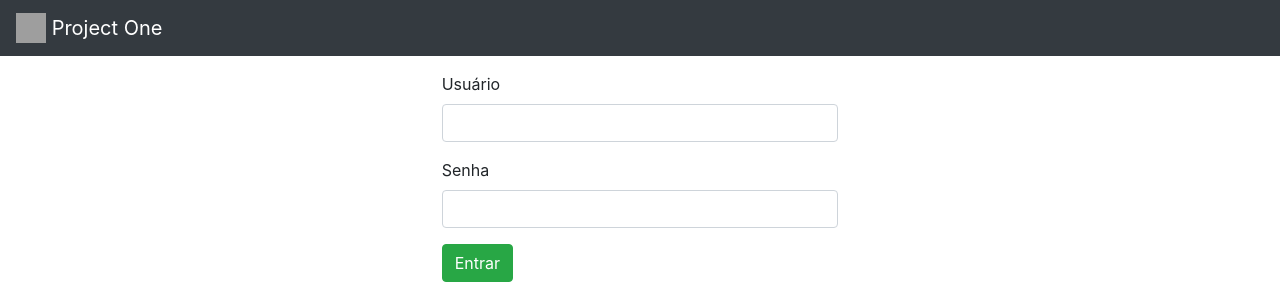
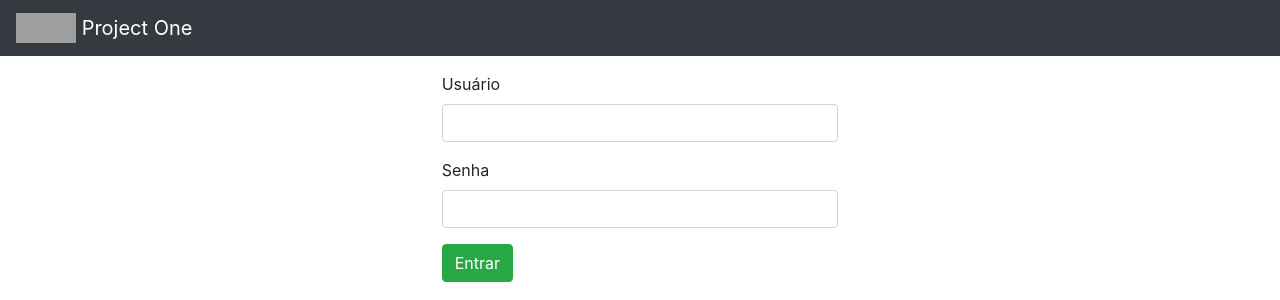
Before and after one commit to bruno-menslin/projectone, a PHP site: page /index.php in a window 1280 px wide. Shown: the top 300 px of the page. Run offline with PHP 8.4, Linux system fonts and the light colour scheme; grey boxes are pictures that could not be loaded.

Commit message:
UPD: index.php - logo navbar

```diff
--- a/index.php
+++ b/index.php
@@ -15,7 +15,7 @@
         <header>
             <nav class="navbar navbar-dark bg-dark">
                 <a class="navbar-brand" href="#">
-                    <img src="/docs/4.5/assets/brand/bootstrap-solid.svg" width="30" height="30" class="d-inline-block align-top" alt="" loading="lazy">
+                    <img src="https://logodownload.org/wp-content/uploads/2016/10/php-logo-2.png" width="60" height="30" class="d-inline-block align-top" alt="" loading="lazy">
                     Project One
                 </a>
             </nav>
```
